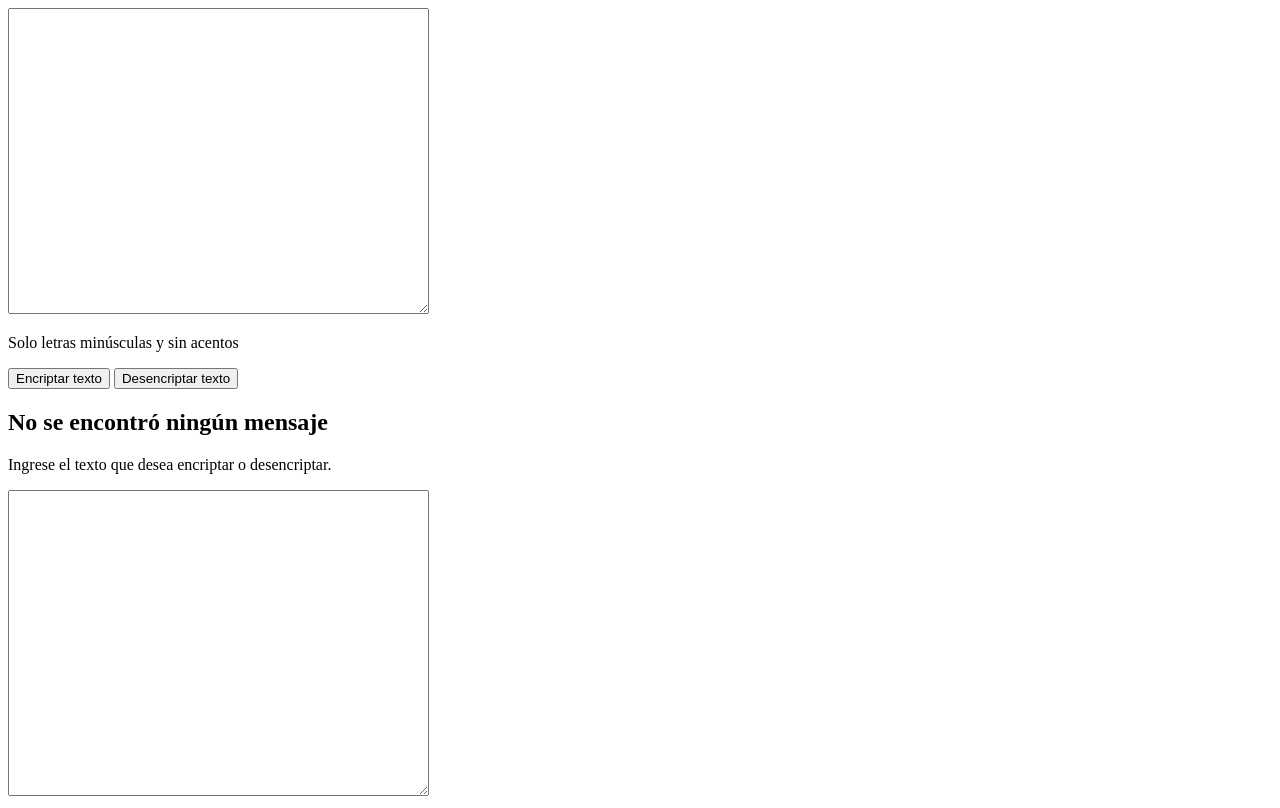
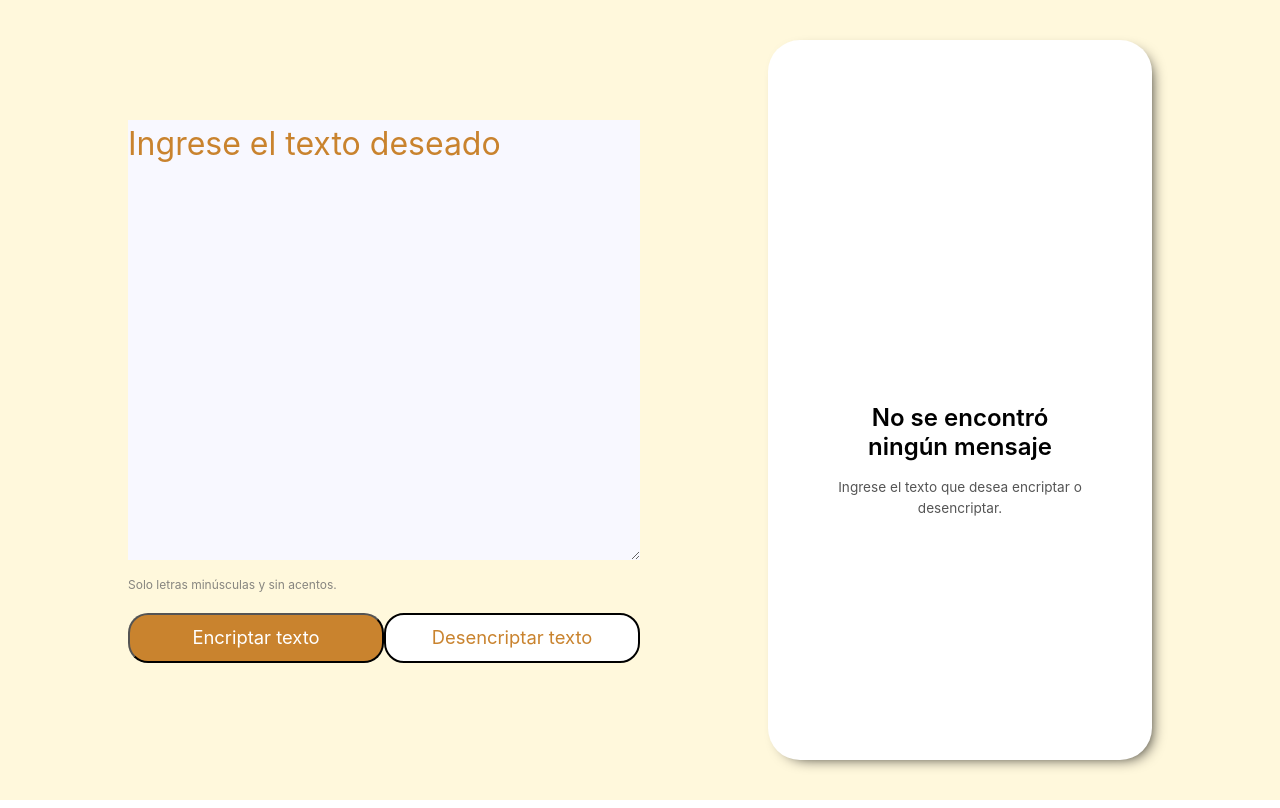
Before and after one commit to Xenojear/encriptador, a plain HTML site: page index.html in a window 1280 px wide. Drawn offline with Linux system fonts and the light colour scheme.

Commit message:
Se agregaron estilos a la página

```diff
--- a/assets/styles.css
+++ b/assets/styles.css
@@ -0,0 +1,183 @@
+*
+{
+    margin: 0;
+    padding: 0;
+}
+
+body
+{
+    font-size: 16px;
+}
+
+.container
+{
+    position: relative;
+    width: 100vw;
+    height: 100vh;
+    background-color: cornsilk;
+}
+
+.textoEncriptador
+{
+    position: absolute;
+    width: 40%;
+    height: 55%;
+    left: 10%;
+    top: 15%;
+    border: none;
+    font-family: "Inter";
+    font-style: normal;
+    font-weight: 400;
+    font-size: 2rem;
+    line-height: 150%;
+    background-color: ghostwhite;
+}
+
+.textoEncriptador::placeholder
+{
+    color: rgb(201, 131, 46);
+}
+
+.textoEncriptador:active
+{
+    border: none;
+    outline: none;
+}
+
+.regla
+{
+    display: flex;
+    flex-direction: row;
+    align-items: center;
+    padding: 0px;
+    gap: 8px;
+    position: absolute;
+    width: 80%;
+    left: 10%;
+    top: 72%;
+}
+
+.regla p
+{
+    font-family: "Inter";
+    font-style: normal;
+    font-weight: 400;
+    font-size: 0.75rem;
+    line-height: 150%;
+    color: dimgrey;
+    opacity: 0.8;
+}
+
+.botones
+{
+    display: flex;
+    flex-direction: row;
+    align-items: flex-start;
+    padding: 1% 0;
+    position: absolute;
+    width: 80%;
+    left: 10%;
+    top: 75%;
+}
+
+.botonEncriptar
+{
+    align-items: center;
+    justify-content: center;
+    padding:2%;
+    gap: 8px;
+    width: 25%;
+    background-color: rgb(201, 131, 46);
+    border-radius: 20px;
+    font-family: "Inter";
+    font-size: 1.15rem;
+    line-height: 5px;
+    text-align: center;
+    color: white;
+}
+
+.botonEncriptar:hover
+{
+    margin: 0.3%;
+    width: 24%;
+    padding: 1.8%;
+    font-size: 1rem;
+}
+
+.botonDesencriptar
+{
+    box-sizing: border-box;
+    display: flex;
+    flex-direction: row;
+    align-items: flex-start;
+    justify-content: center;
+    padding: 2%;
+    gap: 8px;
+    width: 25%;
+    background:white;
+    border: 2px solid black;
+    border-radius: 20px;
+    font-family: "Inter";
+    font-weight: 400;
+    font-size: 1.15rem;
+    line-height: 5px;
+    text-align: center;
+    color: rgb(201, 131, 46);
+}
+
+.botonDesencriptar:hover
+{
+    margin: 0.3%;
+    width: 24%;
+    padding: 1.8%;
+    font-size: 1rem;
+}
+
+.encriptado
+{
+    display: flex;
+    justify-content: center;
+    position: absolute;
+    width: 30%;
+    height: 90%;
+    left: 60%;
+    top: 5%;
+    background-color: white;
+    box-shadow: 6px 5px 15px -8px black;
+    border-radius: 32px;
+}
+
+.textoEncriptado
+{
+    display: flex;
+    flex-direction: column;
+    align-items: center;
+    justify-content: center;
+    padding: 1%;
+    gap: 16px;
+    position: absolute;
+    width: 100%;
+    top: 50%;
+    text-align: center;
+    font-family: "Inter";
+    font-style: normal;
+}
+
+.textoEncriptado h2
+{
+    width: 60%;
+    font-size: 1.5rem;
+    font-weight: 600;
+    line-height: 120%;
+    text-align: center;
+    color: black;
+}
+
+.textoEncriptado p
+{
+    width: 80%;
+    font-weight: 400;
+    font-size: 0.85rem;
+    line-height: 150%;
+    color: rgb(85, 85, 85);
+}
--- a/index.html
+++ b/index.html
@@ -11,9 +11,10 @@
 <body>
     <div class="container">
         <div class="encriptador">
-            <textarea name="texto_encriptador" class="texto_encriptador" id="texto_encriptador" cols="50" rows="20"></textarea>
+            <textarea name="textoEncriptador" class="textoEncriptador" id="textoEncriptador" cols="50" rows="20"
+                placeholder="Ingrese el texto deseado"></textarea>
             <div class="regla">
-                <p>Solo letras minúsculas y sin acentos</p>
+                <p>Solo letras minúsculas y sin acentos.</p>
             </div>
             <div class="botones">
                 <button type="button" class="botonEncriptar" onclick="encriptarTexto()">Encriptar texto</button>
@@ -25,7 +26,7 @@
             <div class="textoEncriptado" id="textoEncriptado">
                 <h2 id="tituloMensaje">No se encontró ningún mensaje</h2>
                 <p id="parrafo">Ingrese el texto que desea encriptar o desencriptar.</p>
-                <textarea name="texto_encriptado" id="texto_encriptado" cols="50" rows="20"></textarea>
+                <!-- <textarea name="texto_encriptado" id="texto_encriptado" cols="50" rows="20"></textarea> -->
             </div>
         </div>
     </div>
```
Also changed, not shown: assets/img/npc-con-lupa.png (added).
